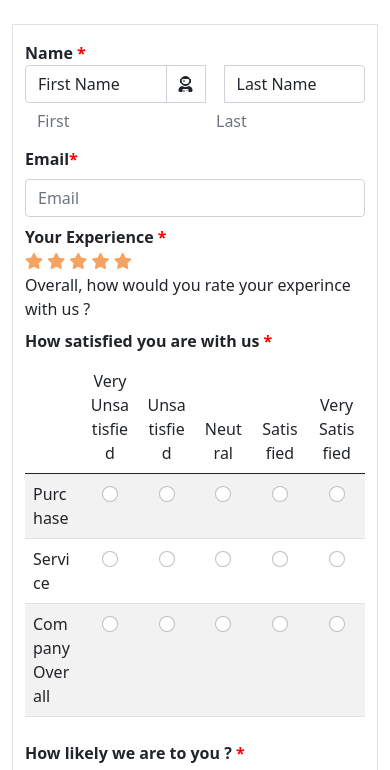
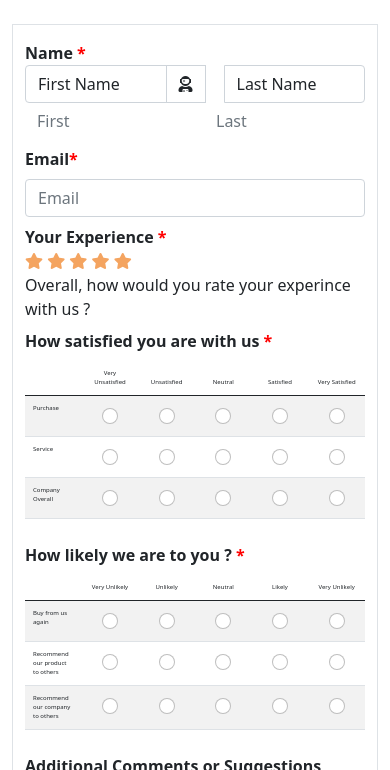
Before and after one commit to Specialboo1/B251WD, a plain HTML site: page index.html in a window 390 px wide. Shown: the top 770 px of the page. Drawn offline with nearby package versions, Linux system fonts and the light colour scheme.

Commit message:
Update style.css

```diff
--- a/style.css
+++ b/style.css
@@ -1,3 +1,8 @@
+@media screen and (max-width: 600px) {
+    table th{
+      font-size: 06px;
+    }
+  }
 .star
 {
     color: sandybrown;
```
